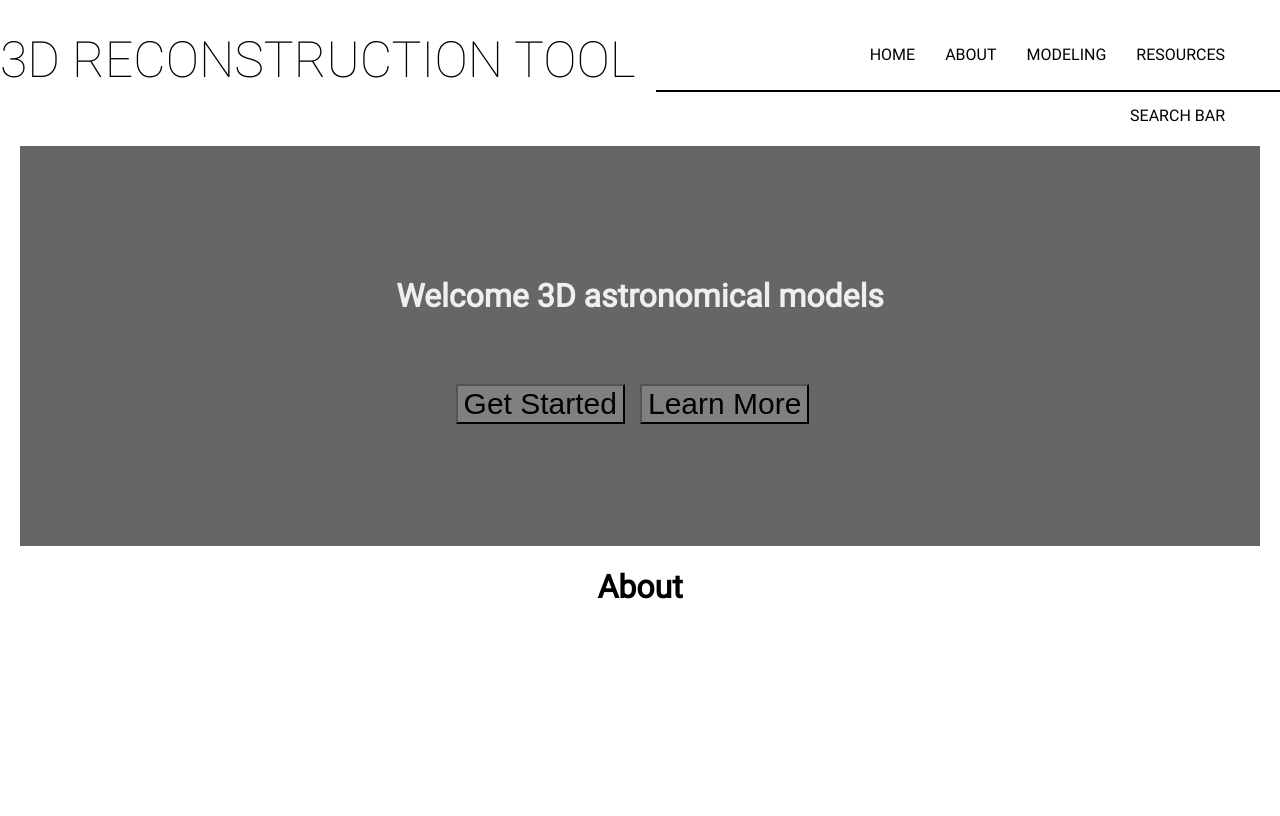
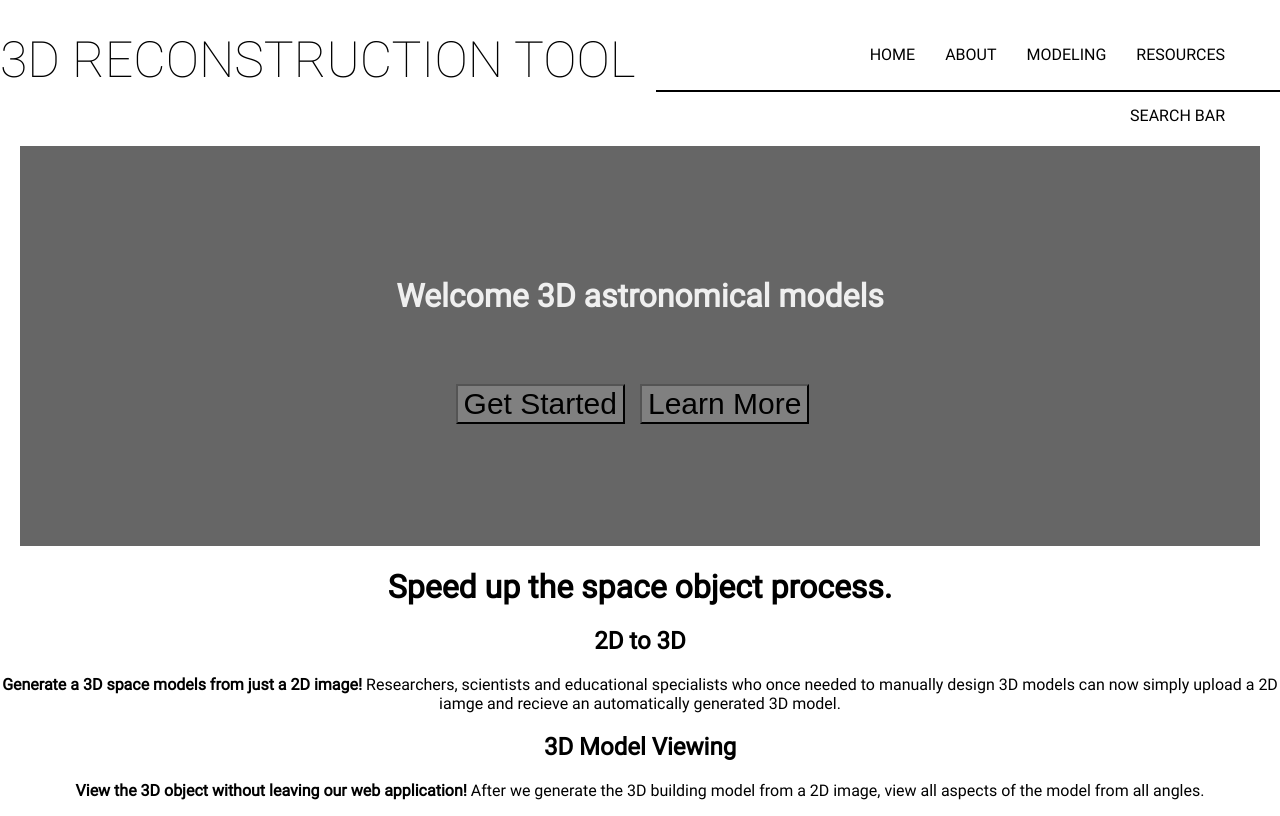
Before and after one commit to tuyenphk/3D-RECONSTRUCTION-TOOL, a React (Create React App) app in the folder client/: page /about in a window 1280 px wide. Built offline with nearby package versions, Linux system fonts and the light colour scheme.

Commit message:
add About link

```diff
--- a/client/src/components/About.js
+++ b/client/src/components/About.js
@@ -1,9 +1,40 @@
 import React, {Component} from 'react';
+import {Container, Row, Col} from 'react-bootstrap'
+import './Layout.css'
 
 export default class About extends Component {
   render(){
     return (
-      <h1>About</h1>
+      <div class="container-fluid pt-5 pb-5" id="about">
+      <div class=" wow fadeInUp slow">
+          <div class="row pt-5 justify-content-center">
+              <div class="col text-center">
+                  <h1><b>Speed up the space object process. </b></h1>
+              </div>
+          </div>
+      </div>
+      <div class="row pt-5 pr-5 pl-5 justify-content-around">
+                <div class="col-md-6 text-center">
+                    <h2>
+                        2D to 3D
+                    </h2>
+                    <p class="lead">
+                        <b>Generate a 3D space models from just a 2D image!</b> Researchers, scientists and educational specialists who
+                        once needed to manually design 3D models can now simply upload a 2D iamge and recieve an automatically generated 3D
+                        model.
+                    </p>
+                </div>
+                <div class="col-md-6 text-center">
+                    <h2>
+                        3D Model Viewing
+                    </h2>
+                    <p class="lead">
+                        <b>View the 3D object without leaving our web application!</b> After we generate the 3D building model from
+                        a 2D image, view all aspects of the model from all angles.
+                    </p>
+                </div>
+            </div>
+      </div>
     )
   }
 }
--- a/client/src/components/Modeling.js
+++ b/client/src/components/Modeling.js
@@ -1,9 +1,29 @@
-import React, {Component} from 'react';
+import React, {Component, useState} from 'react';
 
 export default class Modeling extends Component {
+
   render(){
     return (
-      <h1>This is where to render 3D model</h1>
+      <div>
+      <label htmlFor="upload-button">
+
+          <>
+            <span className="fa-stack fa-2x mt-3 mb-2">
+              <i className="fas fa-circle fa-stack-2x" />
+              <i className="fas fa-store fa-stack-1x fa-inverse" />
+            </span>
+            <h5 className="text-center">Upload your photo</h5>
+          </>
+      </label>
+      <input
+        type="file"
+        id="upload-button"
+        style={{ display: "none" }}
+
+      />
+      <br />
+      <button >Upload</button>
+    </div>
     )
   }
 }
```
Also changed, not shown: client/src/components/Layout.css (added).
